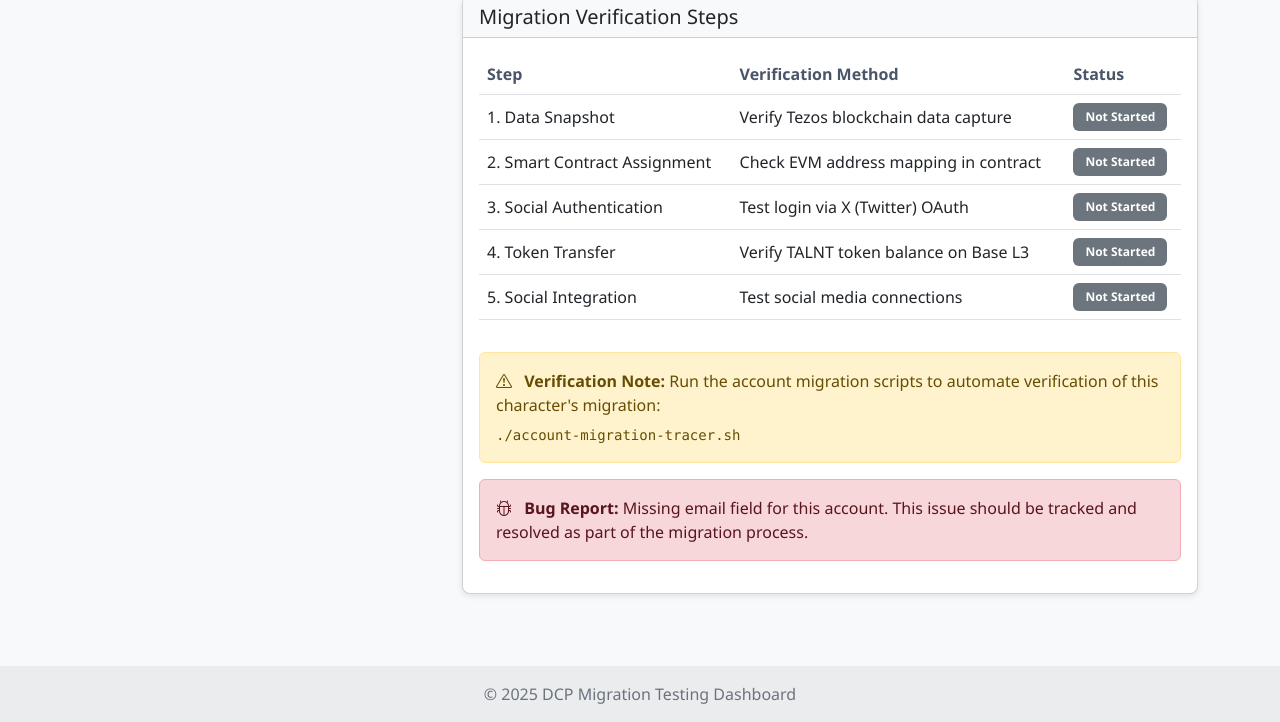
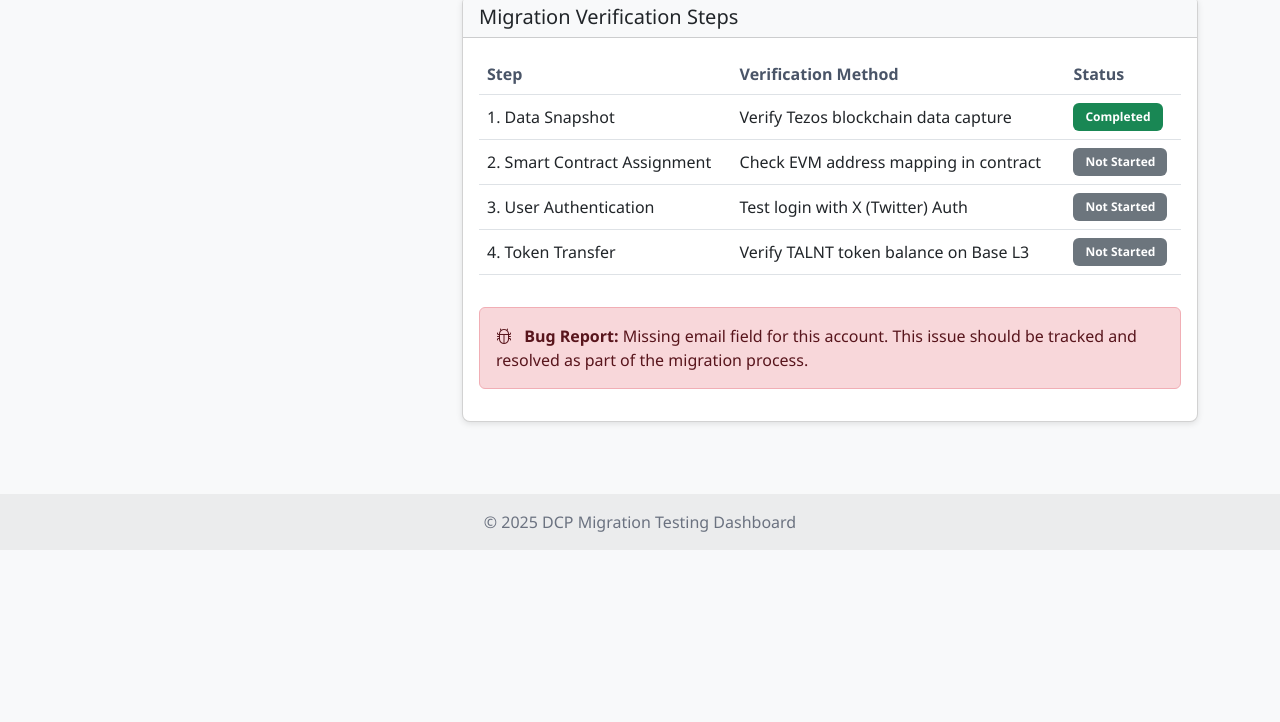
Before and after one commit to michaelkernaghan/dcp-migration-test, a website: page character-detail-twitter.html in a window 1280 px wide. Shown: the part 1022-1744 px from the top of the page. After the commit the page ends 1572 px from the top, so only its background shows below. Drawn offline with nearby package versions, Linux system fonts and the light colour scheme.

Commit message:
Update migration verification steps in character profiles

```diff
--- a/character-detail-twitter.html
+++ b/character-detail-twitter.html
@@ -151,7 +151,7 @@
                                     <tr>
                                         <td>1. Data Snapshot</td>
                                         <td>Verify Tezos blockchain data capture</td>
-                                        <td><span class="badge bg-secondary">Not Started</span></td>
+                                        <td><span class="badge bg-success">Completed</span></td>
                                     </tr>
                                     <tr>
                                         <td>2. Smart Contract Assignment</td>
@@ -159,8 +159,8 @@
                                         <td><span class="badge bg-secondary">Not Started</span></td>
                                     </tr>
                                     <tr>
-                                        <td>3. Social Authentication</td>
-                                        <td>Test login via X (Twitter) OAuth</td>
+                                        <td>3. User Authentication</td>
+                                        <td>Test login with X (Twitter) Auth</td>
                                         <td><span class="badge bg-secondary">Not Started</span></td>
                                     </tr>
                                     <tr>
@@ -168,19 +168,8 @@
                                         <td>Verify TALNT token balance on Base L3</td>
                                         <td><span class="badge bg-secondary">Not Started</span></td>
                                     </tr>
-                                    <tr>
-                                        <td>5. Social Integration</td>
-                                        <td>Test social media connections</td>
-                                        <td><span class="badge bg-secondary">Not Started</span></td>
-                                    </tr>
                                 </tbody>
                             </table>
-                        </div>
-
-                        <div class="alert alert-warning mt-3">
-                            <i class="bi bi-exclamation-triangle me-2"></i>
-                            <strong>Verification Note:</strong> Run the account migration scripts to automate verification of this character's migration:
-                            <pre class="mt-2 mb-0"><code>./account-migration-tracer.sh</code></pre>
                         </div>
 
                         <div class="alert alert-danger mt-3">
```
Also changed, not shown: character-detail-herner.html (+1 -12 lines), character-detail-keith.html (+2 -13 lines).
